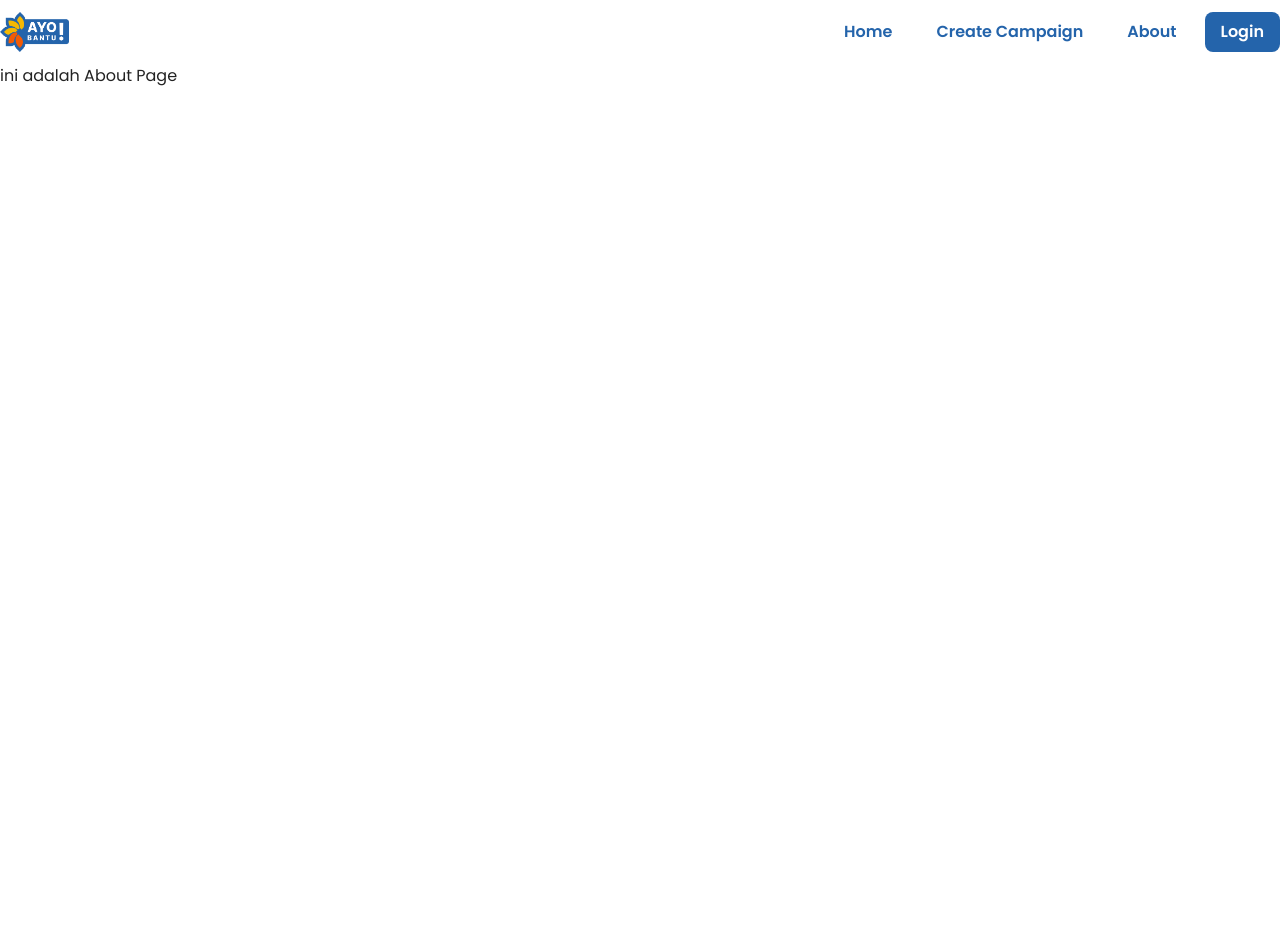
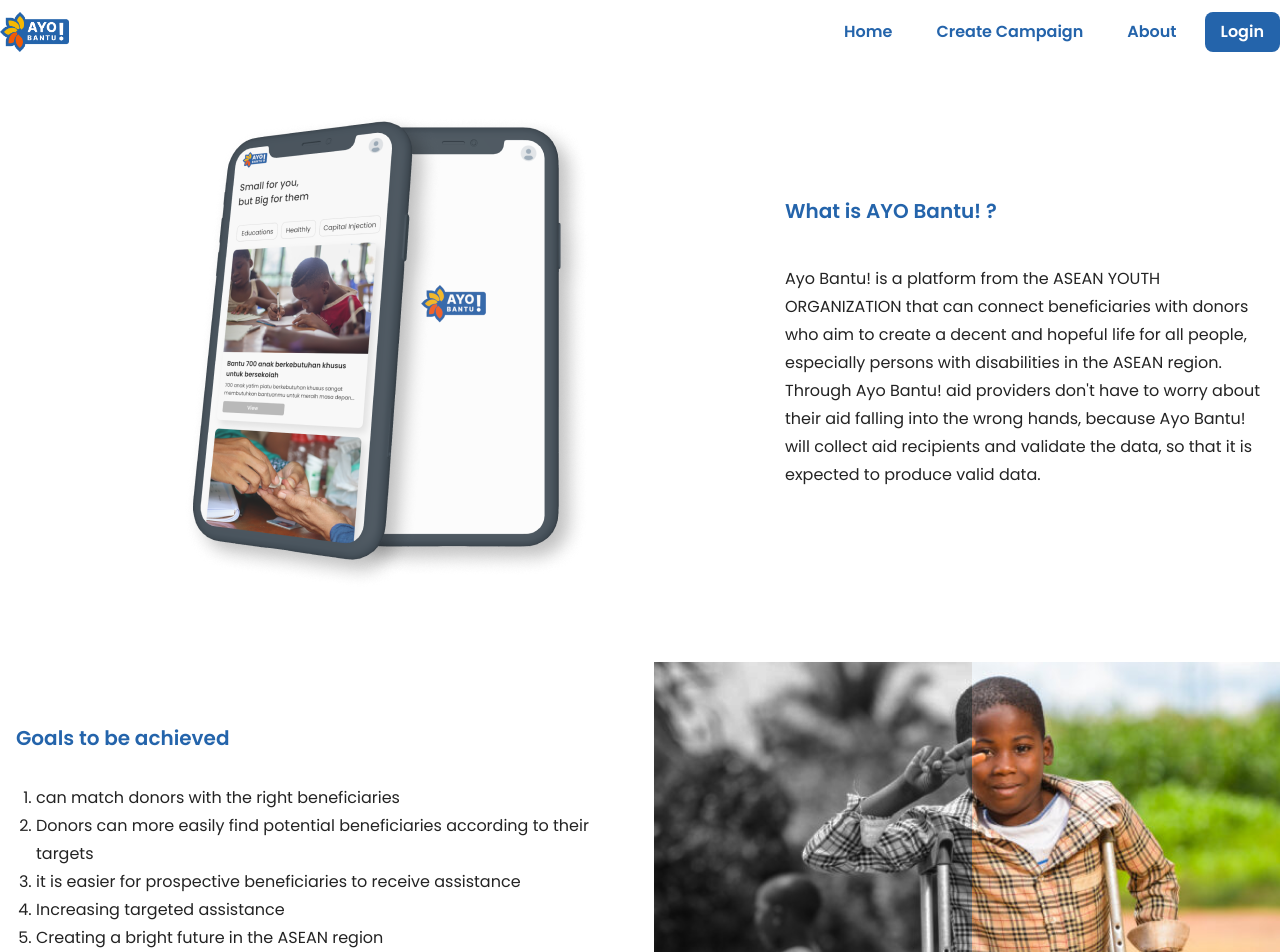
Before and after one commit to FEBE-31/frontend, a React (Vite) app: page /about in a window 1280 px wide. Shown: the top 952 px of the page. Before the commit the page ends 800 px from the top, so only its background shows below. Built offline with nearby package versions, Linux system fonts and the light colour scheme.

Commit message:
update about page

```diff
--- a/src/assets/index.js
+++ b/src/assets/index.js
@@ -7,6 +7,8 @@
 import iconHealth from './icon_health.png'
 import iconEducation from './icon_study.png'
 import iconModal from './icon_modalUsaha.png'
+import product from './product.png'
+import tumbnail from './tumbnail.png'
 
 export {
     iconUser,
@@ -18,4 +20,6 @@
     iconHealth,
     iconEducation,
     iconModal,
+    product,
+    tumbnail,
 }
--- a/src/pages/AboutPage.jsx
+++ b/src/pages/AboutPage.jsx
@@ -1,8 +1,31 @@
+import { product, tumbnail } from "../assets"
+
 const AboutPage = () => {
     return (
-        <>
-            ini adalah About Page
-        </>
+        <div>
+            <div className="flex flex-col md:flex-row items-center mb-10">
+                <img src={product} alt="Ayo Bantu" />
+                <div className='p-4'>
+                    <h2 className="text-xl font-semibold mb-10 text-main-color">What is AYO Bantu! ?</h2>
+                    <p className="leading-7">Ayo Bantu! is a platform from the ASEAN YOUTH ORGANIZATION that can connect beneficiaries with donors who aim to create a decent and hopeful life for all people, especially persons with disabilities in the ASEAN region.
+
+                        Through Ayo Bantu! aid providers don't have to worry about their aid falling into the wrong hands, because Ayo Bantu! will collect aid recipients and validate the data, so that it is expected to produce valid data.</p>
+                </div>
+            </div>
+            <div className=" flex flex-col-reverse md:flex-row md:justify-between items-center pb-28 gap-5">
+                <div className="p-4">
+                    <h2 className="text-xl font-semibold mb-8 text-main-color">Goals to be achieved</h2>
+                    <ol className="list-decimal ml-5 leading-7">
+                        <li>can match donors with the right beneficiaries</li>
+                        <li>Donors can more easily find potential beneficiaries according to their targets</li>
+                        <li>it is easier for prospective beneficiaries to receive assistance</li>
+                        <li>Increasing targeted assistance</li>
+                        <li> Creating a bright future in the ASEAN region</li>
+                    </ol>
+                </div>
+                <img src={tumbnail} alt="tumbnail" className="md:w-1/2 w-full" />
+            </div>
+        </div>
     )
 }
 
```
Also changed, not shown: src/assets/product.png (added), src/assets/tumbnail.png (added).
